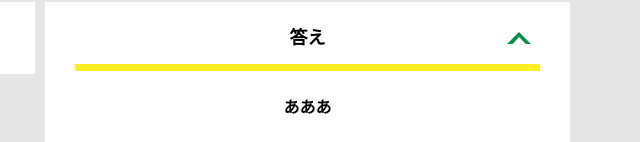
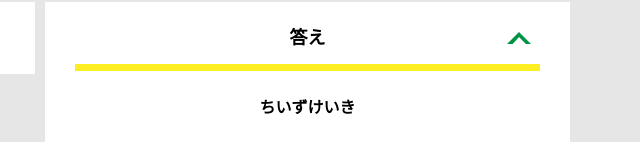
Before and after one commit to kashiwamochi-03/alfa-ocha-5, a plain HTML site: page hint1.html in a window 1280 px wide. Both pictures are taken after a click on the element "答え". Shown: the part 658-800 px from the top of the page, 600-1240 px from the left. Drawn offline with nearby package versions, Linux system fonts and the light colour scheme; files that its build step writes are made by us from their sources.

Commit message:
Update hint1.html
ナゾ1の答えの変更

```diff
--- a/hint1.html
+++ b/hint1.html
@@ -48,7 +48,7 @@
           <div class="column">
             <div class="card">
               <h3 class="card__title">答え<svg class="card__arrow"><use xlink:href="#arrow"></use></svg></h3>
-              <p class="card__content">あああ</p>
+              <p class="card__content">ちいずけいき</p>
             </div>
           </div>
         </div>
```
